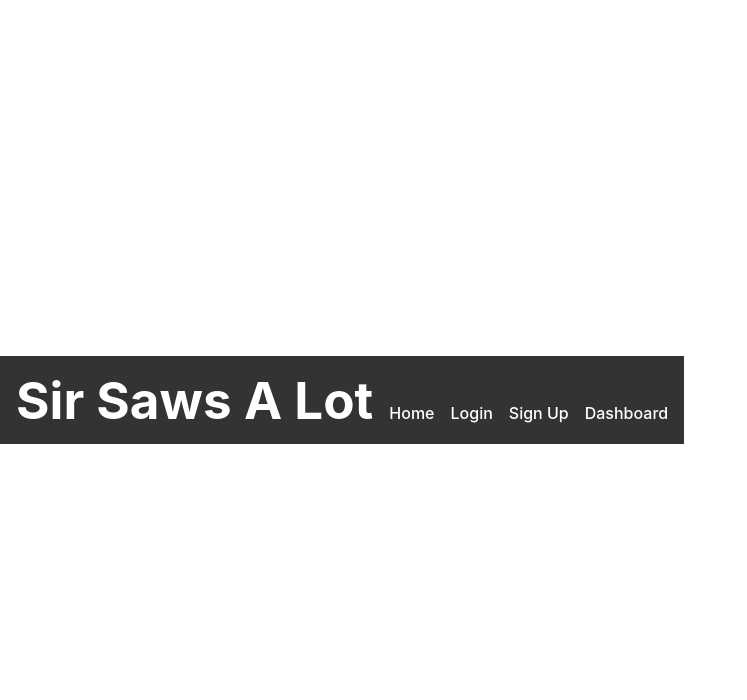
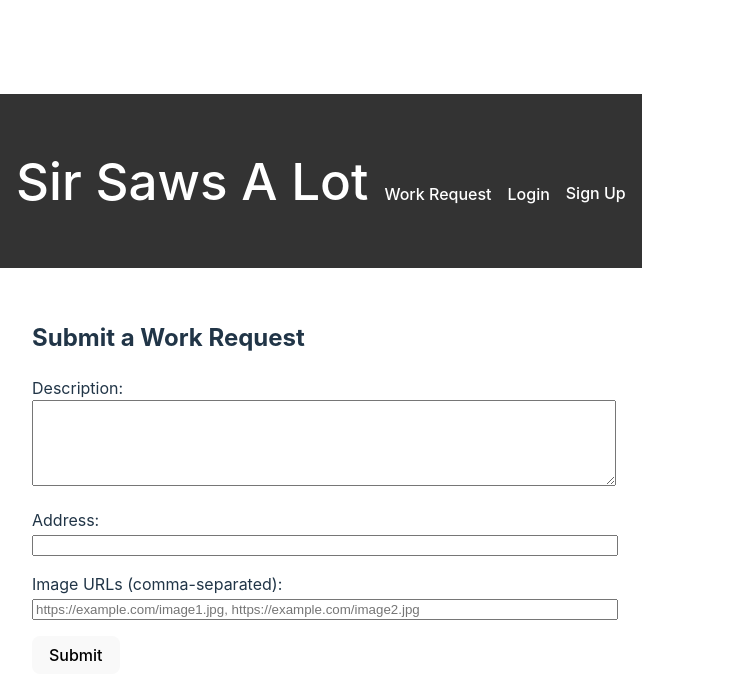
Before and after one commit to EthanForrestCarr/SirSawsALot, a React (Vite) app in the folder client/: page /work-request in a window 1280 px wide. Shown: the top 700 px of the page, without its empty margins (0-747 px from the left). Built offline with nearby package versions, Linux system fonts and the light colour scheme.

Commit message:
sign out functionality / work request form functional for authenticated users

```diff
--- a/client/src/App.tsx
+++ b/client/src/App.tsx
@@ -5,6 +5,7 @@ import LandingPage from './pages/LandingPage';
 import LoginPage from './pages/LoginPage';
 import SignupPage from './pages/SignUpPage';
 import UserDashboard from './pages/UserDashboard';
+import WorkRequestForm from './pages/WorkRequestForm';
 
 const App: React.FC = () => {
   return (
@@ -15,6 +16,7 @@ const App: React.FC = () => {
         <Route path="/login" element={<LoginPage />} />
         <Route path="/signup" element={<SignupPage />} />
         <Route path="/dashboard" element={<UserDashboard />} />
+        <Route path="/work-request" element={<WorkRequestForm />} />
       </Routes>
     </Router>
   );
--- a/client/src/components/Navbar.tsx
+++ b/client/src/components/Navbar.tsx
@@ -1,4 +1,62 @@
 import React from 'react';
+import { Link, useNavigate } from 'react-router-dom';
+
+const Navbar: React.FC = () => {
+  const navigate = useNavigate();
+
+  const handleSignOut = () => {
+    localStorage.removeItem('token'); // Clear the token from local storage
+    navigate('/'); // Redirect to the landing page
+  };
+
+  const isLoggedIn = !!localStorage.getItem('token'); // Check if token exists
+
+  return (
+    <nav style={{ padding: '1rem', background: '#333', color: '#fff' }}>
+      <h1 style={{ display: 'inline-block', marginRight: '1rem' }}>
+        <Link to="/" style={{ color: '#fff', textDecoration: 'none' }}>
+          Sir Saws A Lot
+        </Link>
+      </h1>
+      <Link to="/work-request" style={{ color: '#fff', marginRight: '1rem', textDecoration: 'none' }}>
+        Work Request
+      </Link>
+      {isLoggedIn ? (
+        <>
+          <Link to="/dashboard" style={{ color: '#fff', marginRight: '1rem', textDecoration: 'none' }}>
+            Dashboard
+          </Link>
+          <button
+            onClick={handleSignOut}
+            style={{
+              background: 'none',
+              color: '#fff',
+              border: 'none',
+              cursor: 'pointer',
+              textDecoration: 'underline',
+            }}
+          >
+            Sign Out
+          </button>
+        </>
+      ) : (
+        <>
+          <Link to="/login" style={{ color: '#fff', marginRight: '1rem', textDecoration: 'none' }}>
+            Login
+          </Link>
+          <Link to="/signup" style={{ color: '#fff', textDecoration: 'none' }}>
+            Sign Up
+          </Link>
+        </>
+      )}
+    </nav>
+  );
+};
+
+export default Navbar;
+
+
+/* import React from 'react';
 import { Link } from 'react-router-dom';
 
 const Navbar: React.FC = () => {
@@ -19,8 +77,12 @@ const Navbar: React.FC = () => {
       <Link to="/dashboard" style={{ color: '#fff', marginLeft: '1rem', textDecoration: 'none' }}>
         Dashboard
       </Link>
+      <Link to="/work-request" style={{ color: '#fff', marginLeft: '1rem', textDecoration: 'none' }}>
+        Work Request
+      </Link>
     </nav>
   );
 };
 
 export default Navbar;
+ */
--- /dev/null
+++ b/client/src/pages/WorkRequestForm.tsx
@@ -0,0 +1,105 @@
+import React, { useState, useEffect } from 'react';
+import axios from 'axios';
+import { useNavigate } from 'react-router-dom';
+
+const WorkRequestForm: React.FC = () => {
+  const [formData, setFormData] = useState({
+    description: '',
+    address: '',
+    images: '',
+  });
+  const [message, setMessage] = useState('');
+  const navigate = useNavigate();
+
+  useEffect(() => {
+    // Prefill the address if the user is logged in
+    const fetchUserDetails = async () => {
+      const token = localStorage.getItem('token');
+      if (token) {
+        try {
+          const response = await axios.get('http://localhost:3000/user', {
+            headers: { Authorization: `Bearer ${token}` },
+          });
+          setFormData((prevData) => ({
+            ...prevData,
+            address: response.data.address || '',
+          }));
+        } catch {
+          console.warn('Failed to fetch user details');
+        }
+      }
+    };
+
+    fetchUserDetails();
+  }, []);
+
+  const handleChange = (e: React.ChangeEvent<HTMLInputElement | HTMLTextAreaElement>) => {
+    setFormData({
+      ...formData,
+      [e.target.name]: e.target.value,
+    });
+  };
+
+  const handleSubmit = async (e: React.FormEvent) => {
+    e.preventDefault();
+    const token = localStorage.getItem('token');
+
+    try {
+      const headers = token ? { Authorization: `Bearer ${token}` } : {};
+      const data = {
+        ...formData,
+        images: formData.images.split(',').map((url) => url.trim()), // Convert image URLs to an array
+      };
+
+      const response = await axios.post('http://localhost:3000/requests', data, { headers });
+      setMessage('Work request submitted successfully!');
+      setFormData({ description: '', address: '', images: '' }); // Reset form
+    } catch (error: any) {
+      setMessage(error.response?.data?.message || 'Error submitting work request.');
+    }
+  };
+
+  return (
+    <div style={{ padding: '2rem' }}>
+      <h2>Submit a Work Request</h2>
+      <form onSubmit={handleSubmit}>
+        <div>
+          <label>Description:</label>
+          <textarea
+            name="description"
+            value={formData.description}
+            onChange={handleChange}
+            required
+            style={{ width: '100%', height: '80px', marginBottom: '1rem' }}
+          />
+        </div>
+        <div>
+          <label>Address:</label>
+          <input
+            type="text"
+            name="address"
+            value={formData.address}
+            onChange={handleChange}
+            required
+            style={{ width: '100%', marginBottom: '1rem' }}
+          />
+        </div>
+        <div>
+          <label>Image URLs (comma-separated):</label>
+          <input
+            type="text"
+            name="images"
+            value={formData.images}
+            onChange={handleChange}
+            placeholder="https://example.com/image1.jpg, https://example.com/image2.jpg"
+            style={{ width: '100%', marginBottom: '1rem' }}
+          />
+        </div>
+        <button type="submit" style={{ padding: '0.5rem 1rem' }}>Submit</button>
+      </form>
+      {message && <p>{message}</p>}
+    </div>
+  );
+};
+
+export default WorkRequestForm;
```
